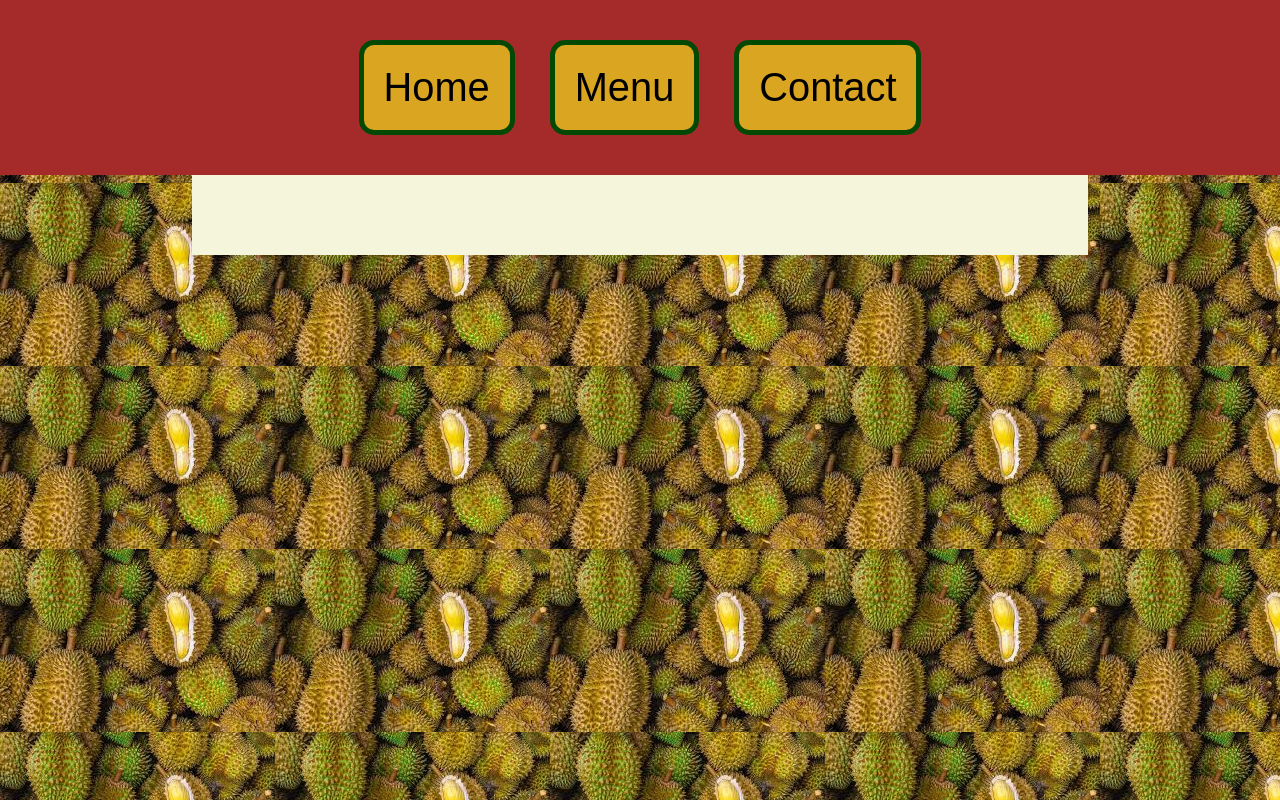
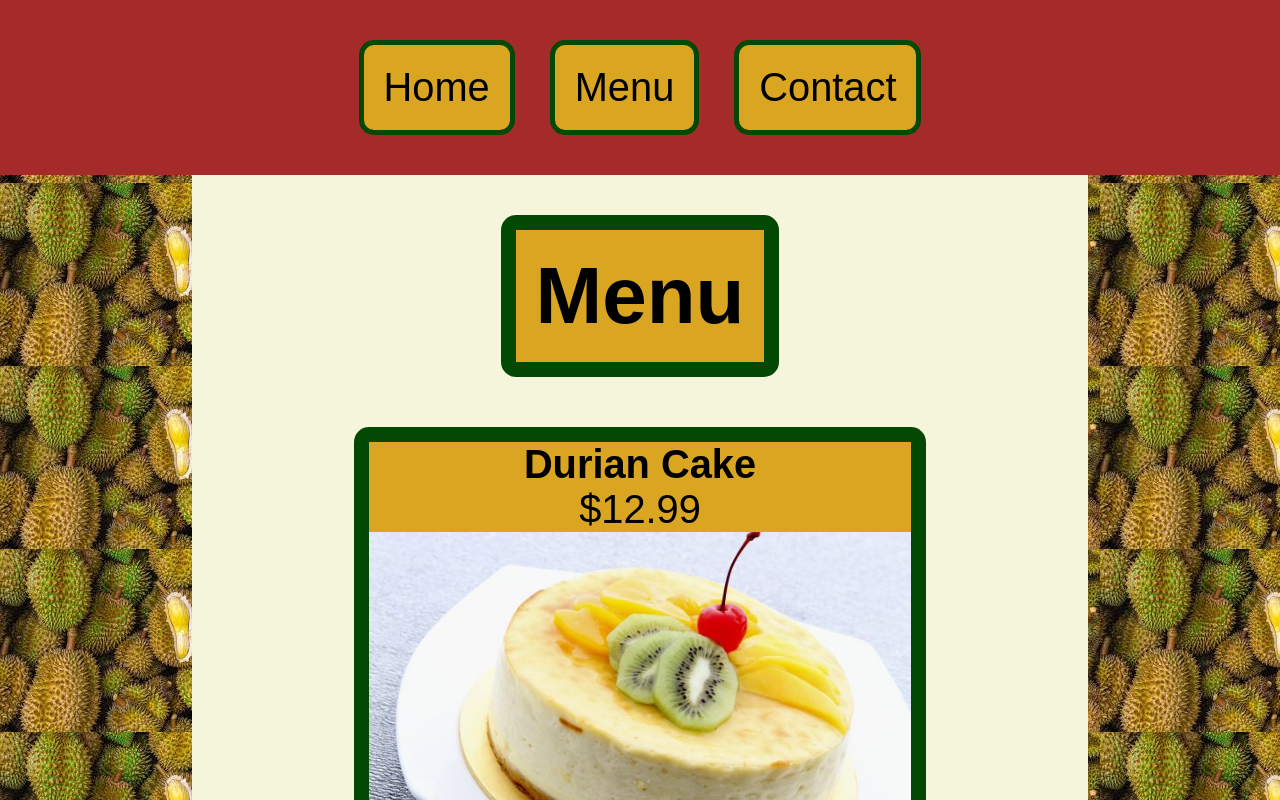
Before and after one commit to wtsai89/odin-restaurant-page, a website built with webpack: page src/template.html in a window 1280 px wide. Both pictures are taken after a click on the button "Menu". Shown: the top 800 px of the page. Built offline with nearby package versions, Linux system fonts and the light colour scheme.

Commit message:
complete menu and contact tabs

```diff
--- a/src/loadContact.js
+++ b/src/loadContact.js
@@ -4,6 +4,13 @@ const LoadContact = (function() {
         while(content.firstChild) {
             content.removeChild(content.firstChild);
         }
+        const h1 = document.createElement("h1");
+        h1.textContent = "Contact Info";
+        const contact = document.createElement("div");
+        contact.innerHTML = "(123) 456-7890<br>stinkypete99@pmail.com<br>1234 Fake St, Springfield, PA";
+        contact.className = "contact";
+        content.appendChild(h1);
+        content.appendChild(contact);
     }
 
     return { load };
--- a/src/loadMenu.js
+++ b/src/loadMenu.js
@@ -1,9 +1,38 @@
+import durianCake from "./img/duriancheesecake.jpg";
+import durianCurry from "./img/duriancurry.jpg";
+import durianPie from "./img/durianpie.jpg";
+
 const LoadMenu = (function() {
     const load = () => {
         const content = document.querySelector("div#content");
         while(content.firstChild) {
             content.removeChild(content.firstChild);
         }
+
+        const h1 = document.createElement("h1");
+        h1.textContent = "Menu";
+
+        content.appendChild(h1);
+        content.appendChild(loadMenuItem("Durian Cake", "$12.99", durianCake));
+        content.appendChild(loadMenuItem("Durian Curry", "$13.99", durianCurry));
+        content.appendChild(loadMenuItem("Durian Pie", "$14.99", durianPie));
+    }
+
+    const loadMenuItem = (name, price, pic) => {
+        const itemCard = document.createElement("div");
+        itemCard.className = "item";
+
+        const nameE = document.createElement("h2");
+        nameE.textContent = name;
+        const priceE = document.createElement("p");
+        priceE.textContent = price;
+        const picE = document.createElement("img");
+        picE.src = pic;
+        itemCard.appendChild(nameE);
+        itemCard.appendChild(priceE);
+        itemCard.appendChild(picE);
+
+        return itemCard;
     }
 
     return { load };
--- a/src/styles.css
+++ b/src/styles.css
@@ -61,3 +61,13 @@ div#content > img {
     width: 50%;
     height: 50%;
 }
+
+.item {
+    display: flex;
+    flex-direction: column;
+    width: 70%;
+}
+
+.contact {
+    padding: 20px;
+}
```
Also changed, not shown: src/img/duriancheesecake.jpg (added), src/img/duriancurry.jpg (added), src/img/durianpie.jpg (added).
